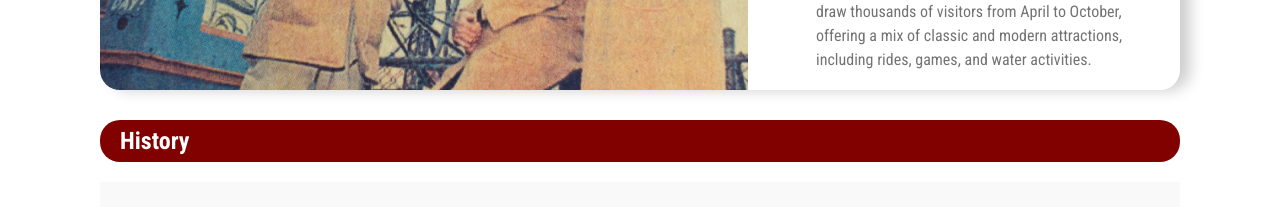
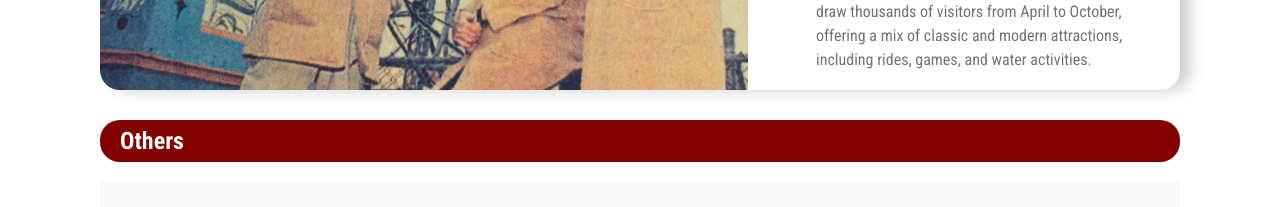
Before and after one commit to Preit289/E_Project_Group_1, a React (Create React App) app: page /aboutus in a window 1280 px wide. Shown: the part 1880-2087 px from the top of the page. Built offline with nearby package versions, Linux system fonts and the light colour scheme; no server answers.

Commit message:
Update AboutUs.jsx

```diff
--- a/src/pages/AboutUs/AboutUs.jsx
+++ b/src/pages/AboutUs/AboutUs.jsx
@@ -98,7 +98,7 @@ const AboutUs = () => {
           </div>
         </div>
         <div className="redBlock">
-          <h2>History</h2>
+          <h2>Others</h2>
         </div>
         <div className="more-info-container">
           <a href="/aboutus/disclaimer" className="info-card">
```
